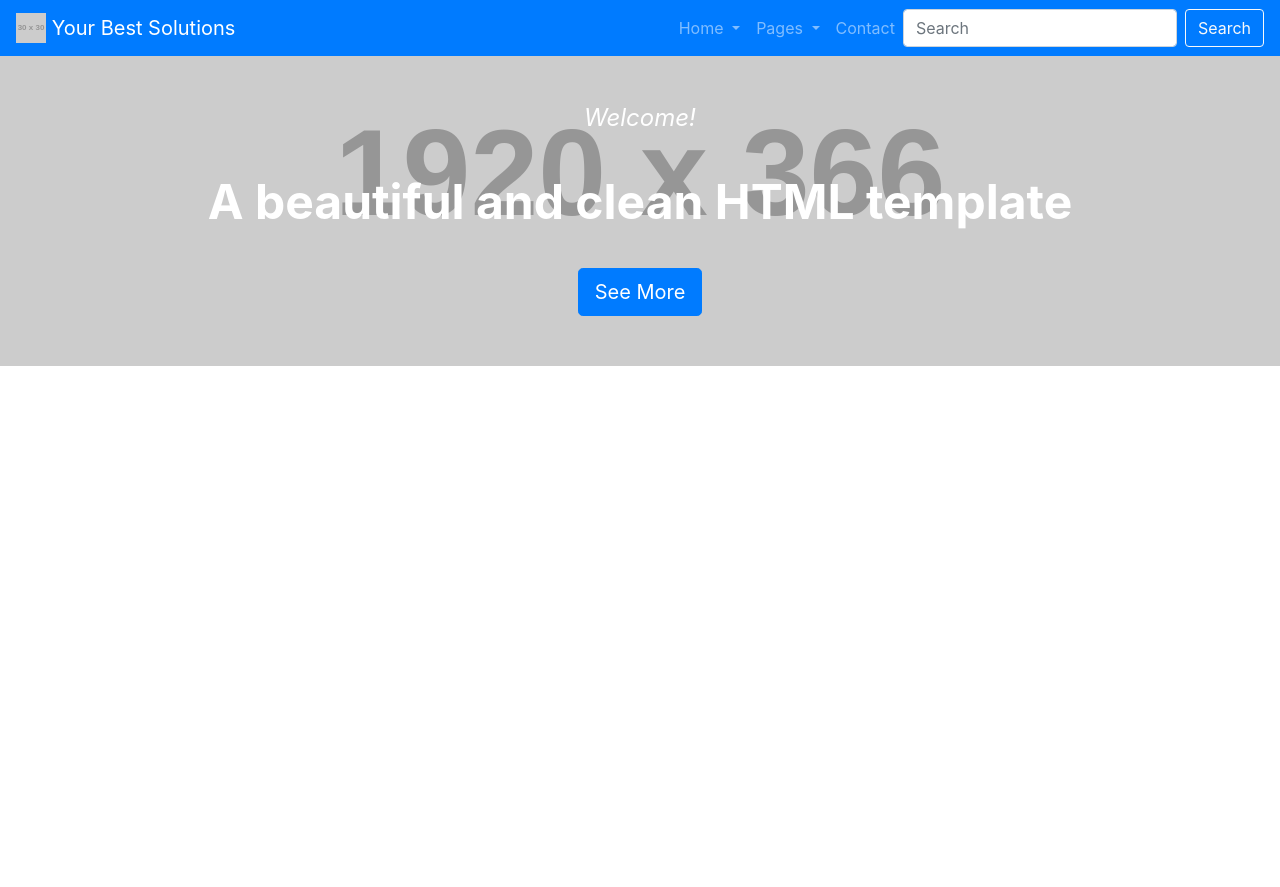
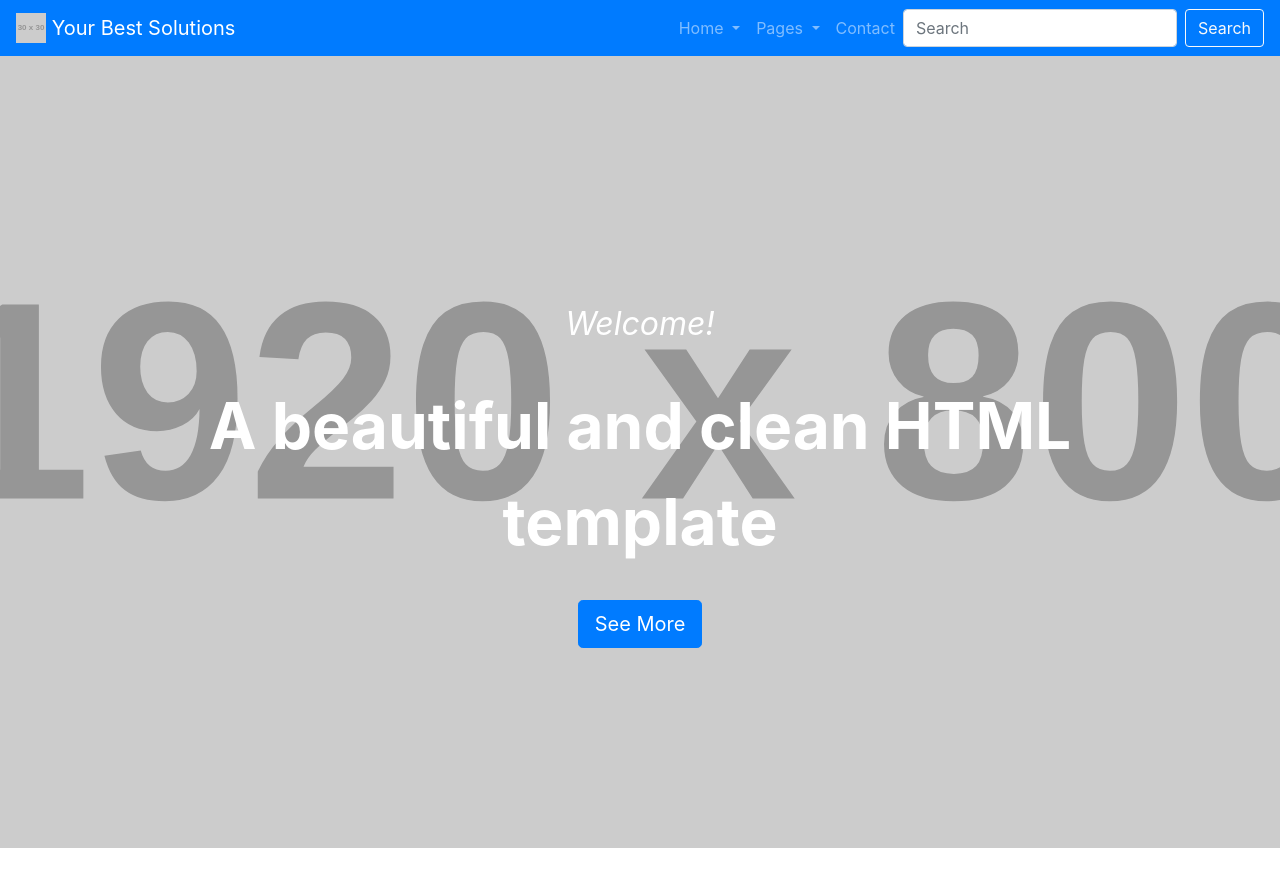
Before and after one commit to mason-mx/frontend, a Jekyll site: the page built from _posts/2019-07-15-enterprise.html, in a window 1280 px wide. Shown: the top 887 px of the page. Built offline with Jekyll 4.4.1, drawn with Linux system fonts in a browser that asks for light colours; nearby versions of some CDN libraries.

Commit message:
changed the styling of header

```diff
--- a/_posts/2019-07-15-enterprise.html
+++ b/_posts/2019-07-15-enterprise.html
@@ -52,7 +52,7 @@ title: Enterprise Web Portal
 </nav>
 
 <!-- Hero Header -->
-<header class="hero-header" style="background-image: url('http://placehold.it/1920x366">
+<header class="hero-header" style="background-image: url('http://placehold.it/1920x800">
     <div class="container">
         <div class="intro-text">
             <div class="intro-lead-in">Welcome!</div>
--- a/_sass/_enterprise_layout.scss
+++ b/_sass/_enterprise_layout.scss
@@ -16,7 +16,7 @@
 
         .intro-lead-in {
             font-style: italic;
-            font-size: $md-font-size;
+            font-size: $lg-font-size;
             line-height: $base-line-height;
             margin-bottom: $spacing-unit;
         }
--- a/_sass/_enterprise_mediaquery.scss
+++ b/_sass/_enterprise_mediaquery.scss
@@ -0,0 +1,8 @@
+@media (min-width:769px) {
+	.hero-header {
+	    .intro-text {
+	        padding-top: 300px;
+	        padding-bottom: 200px;
+	    }
+	}
+}
--- a/css/enterprise.scss
+++ b/css/enterprise.scss
@@ -12,7 +12,7 @@ $base-font-weight: 400;
 $sm-font-size:  $base-font-size * 0.875;
 $md-font-size:  $base-font-size * 1.5;
 $lg-font-size:  $base-font-size * 2;
-$xl-font-size:  $base-font-size * 3;
+$xl-font-size:  $base-font-size * 4;
 $base-line-height: 1.5;
 
 $spacing-unit:     30px;
```
